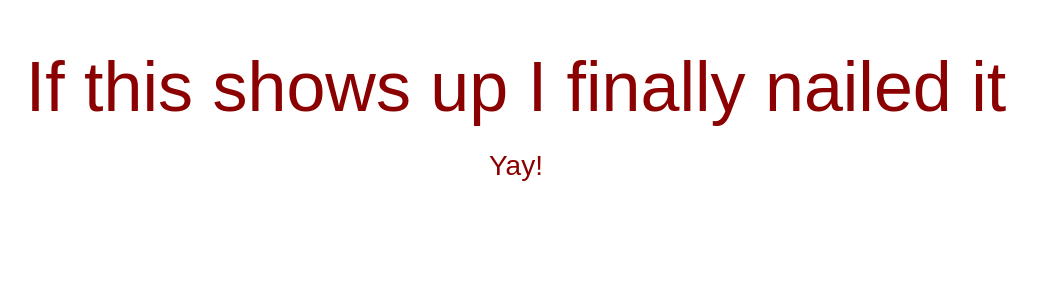
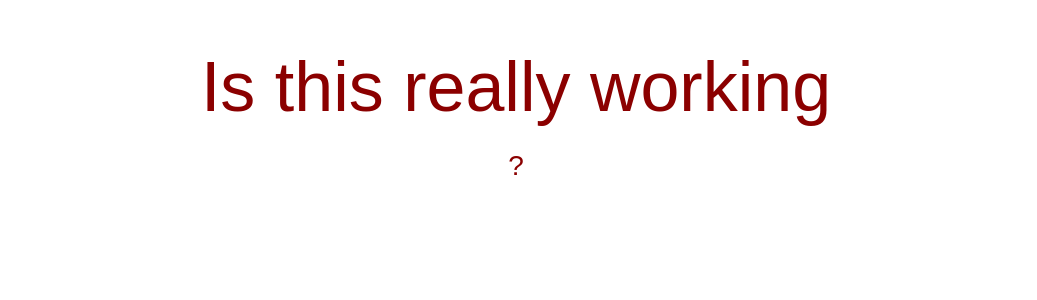
Before and after one commit to NikolaiSie/django, a Django app: page / in a window 1280 px wide. Shown: the top 300 px of the page, without its empty margins (124-1161 px from the left). Run offline with Django 3.2, Linux system fonts and the light colour scheme.

Commit message:
New test

```diff
--- a/projects/writing/sigurd/templates/index.html
+++ b/projects/writing/sigurd/templates/index.html
@@ -26,8 +26,8 @@
 </head>
 <body>
   <div align="center">
-    <h1>If this shows up I finally nailed it</h1>
-    <h2>Yay!</h2>
+    <h1>Is this really working</h1>
+    <h2>?</h2>
   </div>
 </body>
 </html>
```
